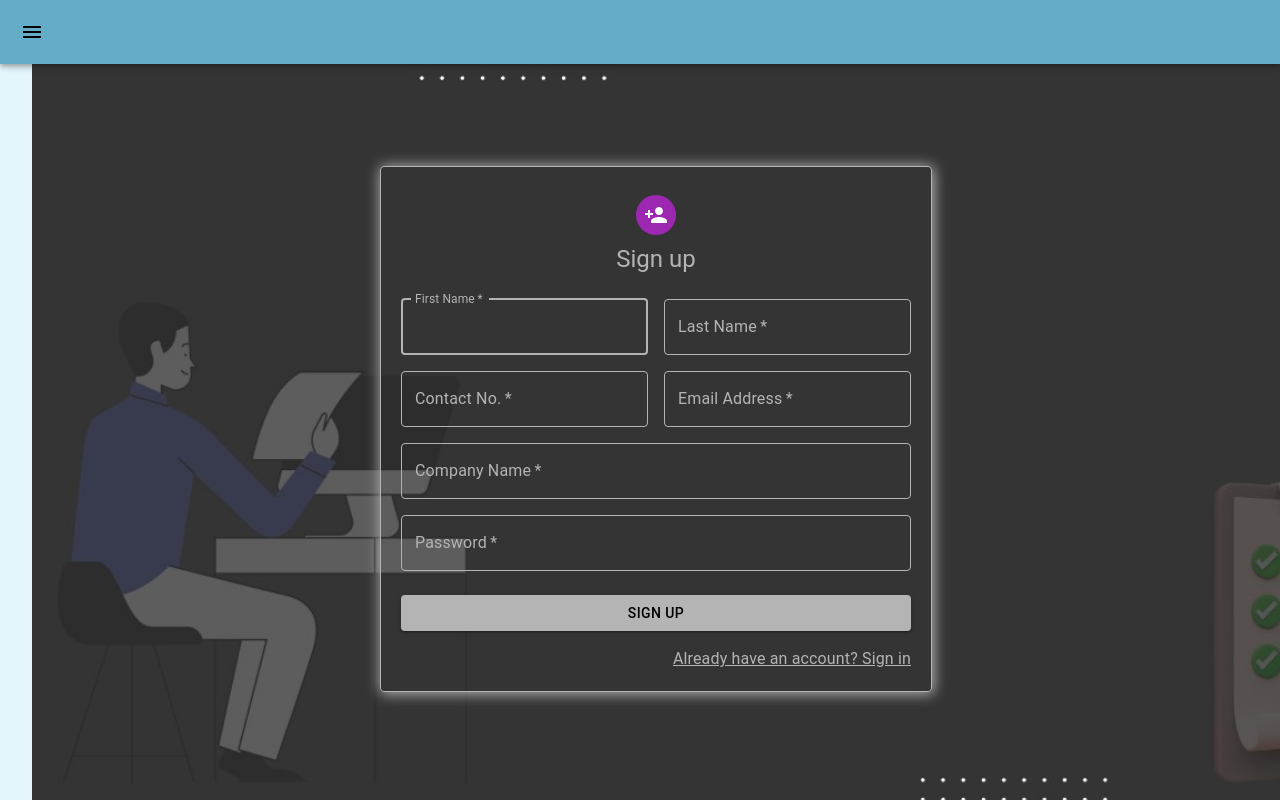
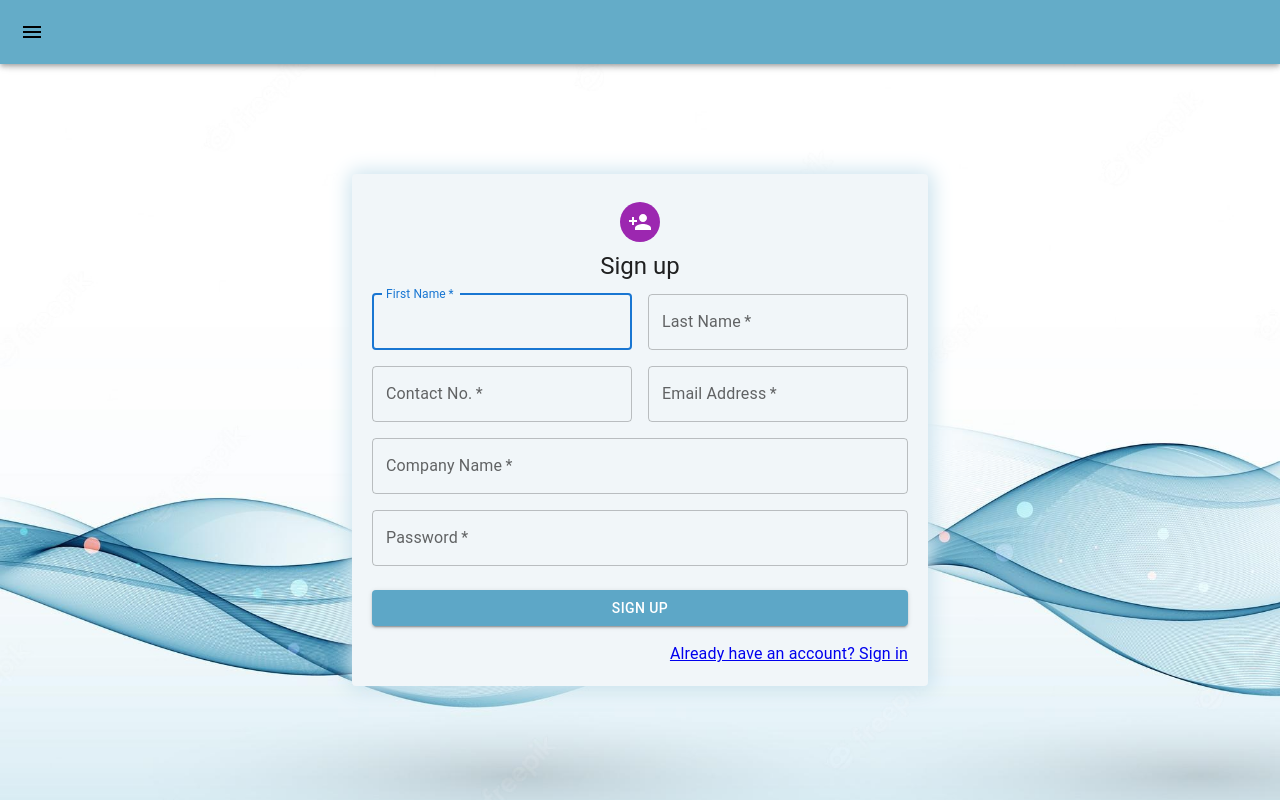
Before and after one commit to ankitaceoitbox/RecurrReminder, a React (Create React App) app: page /register in a window 1280 px wide. Built offline with nearby package versions, Linux system fonts and the light colour scheme.

Commit message:
added img

```diff
--- a/public/index.html
+++ b/public/index.html
@@ -32,7 +32,7 @@
         height: 100%;
         margin: 0;
         padding: 0;
-        overflow-x: hidden;
+        overflow-x: auto;
       }
     </style>
   </head>
--- a/src/App.js
+++ b/src/App.js
@@ -22,7 +22,7 @@ function App() {
         <Grid item sm={0.3}>
           <SideNavBar />
         </Grid>
-        <Grid item sm={11.7} xs={11}>
+        <Grid item sm={12} xs={12} md={12}>
           <Routes>
             <Route
               path="/allforms"
--- a/src/components/registration.jsx
+++ b/src/components/registration.jsx
@@ -50,24 +50,29 @@ function RegistrationForm() {
             style={{
                 display: 'flex',
                 justifyContent: 'center',
-                alignItems: 'center',
-                marginTop: "29px"
+                boxSizing: "border-box",
+                alignItems: "center",
             }}
-            className="registartionForm"
+            className="registration-form"
         >
-            <Container component="main" maxWidth="sm">
-                <CssBaseline />
-                <Paper elevation={6} sx={{
-                    padding: '20px', display: 'flex', flexDirection: 'column', alignItems: 'center', background: "transparent", border: "1px solid rgb(180 180 180)",
-                    boxShadow: "rgb(180 180 180) 1px 1px 14px 1px"
+            <Container component="main" sx={{ marginTop: "60px" }}>
+                <Box>
+                    <Grid container sx={{ display: "flex", justifyContent: "center" }}>
+                        <Grid item xs={12} sm={12} md={6} sx={{ alignItems: "center", mt: "auto" }}>
+                            <Paper elevation={5} sx={{
+                                padding: '20px', background: "#f1f6f9",
+                                boxShadow: "rgb(204 227 238) 1px 1px 20px 4px",
+                                boxSizing: "border-box",
                             }}>
+                                <div style={{ display: 'flex', alignItems: "center", flexDirection: "column", marginBottom: "12px" }}>
                                     <Avatar sx={{ m: 1, bgcolor: 'secondary.main' }}>
                                         <PersonAddIcon />
                                     </Avatar>
-                    <Typography component="h1" variant="h5" style={{ color: "rgb(180 180 180)", fontFamily: "roboto" }}>
+                                    <Typography component="h1" variant="h5" style={{ color: "", fontFamily: "roboto" }}>
                                         Sign up
                                     </Typography>
-                    <Box component="form" noValidate onSubmit={handleSubmit} sx={{ mt: 3 }}>
+                                </div>
+                                <Box component="form" noValidate onSubmit={handleSubmit}>
                                     <Grid container spacing={2}>
                                         <Grid item xs={12} sm={6}>
                                             <TextField
@@ -80,23 +85,6 @@ function RegistrationForm() {
                                                 autoFocus
                                                 value={formData.firstName}
                                                 onChange={handleInputChange}
-                                    sx={{
-                                        "& .MuiInputLabel-root": { color: 'rgb(180 180 180)' },
-                                        "& .MuiOutlinedInput-root": {
-                                            "& > fieldset": { borderColor: "rgb(180 180 180)" },
-                                            "&:hover fieldset": { borderColor: "rgb(180 180 180)" },
-                                            "& > fieldset": { borderColor: "rgb(180 180 180)" },
-                                            "&.Mui-focused fieldset": {
-                                                borderColor: "rgb(180 180 180)",
-                                            },
-                                            "& input": {
-                                                color: 'ghostwhite',
-                                            },
-                                        },
-                                        "& label.MuiInputLabel-root": {
-                                            color: 'rgb(180 180 180)', // Specify label color
-                                        },
-                                    }}
                                                 InputProps={{
                                                     inputProps: {
                                                         style: {
@@ -116,23 +104,6 @@ function RegistrationForm() {
                                                 autoComplete="family-name"
                                                 value={formData.lastName}
                                                 onChange={handleInputChange}
-                                    sx={{
-                                        "& .MuiInputLabel-root": { color: 'rgb(180 180 180)' },
-                                        "& .MuiOutlinedInput-root": {
-                                            "& > fieldset": { borderColor: "rgb(180 180 180)" },
-                                            "&:hover fieldset": { borderColor: "rgb(180 180 180)" },
-                                            "& > fieldset": { borderColor: "rgb(180 180 180)" },
-                                            "&.Mui-focused fieldset": {
-                                                borderColor: "rgb(180 180 180)",
-                                            },
-                                            "& input": {
-                                                color: 'ghostwhite',
-                                            },
-                                        },
-                                        "& label.MuiInputLabel-root": {
-                                            color: 'rgb(180 180 180)', // Specify label color
-                                        },
-                                    }}
                                                 InputProps={{
                                                     inputProps: {
                                                         style: {
@@ -153,23 +124,6 @@ function RegistrationForm() {
                                                 autoComplete="tel"
                                                 value={formData.contactNo}
                                                 onChange={handleInputChange}
-                                    sx={{
-                                        "& .MuiInputLabel-root": { color: 'rgb(180 180 180)' },
-                                        "& .MuiOutlinedInput-root": {
-                                            "& > fieldset": { borderColor: "rgb(180 180 180)" },
-                                            "&:hover fieldset": { borderColor: "rgb(180 180 180)" },
-                                            "& > fieldset": { borderColor: "rgb(180 180 180)" },
-                                            "&.Mui-focused fieldset": {
-                                                borderColor: "rgb(180 180 180)",
-                                            },
-                                            "& input": {
-                                                color: 'ghostwhite',
-                                            },
-                                        },
-                                        "& label.MuiInputLabel-root": {
-                                            color: 'rgb(180 180 180)', // Specify label color
-                                        },
-                                    }}
                                                 InputProps={{
                                                     inputProps: {
                                                         style: {
@@ -189,23 +143,6 @@ function RegistrationForm() {
                                                 autoComplete="email"
                                                 value={formData.email}
                                                 onChange={handleInputChange}
-                                    sx={{
-                                        "& .MuiInputLabel-root": { color: 'rgb(180 180 180)' },
-                                        "& .MuiOutlinedInput-root": {
-                                            "& > fieldset": { borderColor: "rgb(180 180 180)" },
-                                            "&:hover fieldset": { borderColor: "rgb(180 180 180)" },
-                                            "& > fieldset": { borderColor: "rgb(180 180 180)" },
-                                            "&.Mui-focused fieldset": {
-                                                borderColor: "rgb(180 180 180)",
-                                            },
-                                            "& input": {
-                                                color: 'ghostwhite',
-                                            },
-                                        },
-                                        "& label.MuiInputLabel-root": {
-                                            color: 'rgb(180 180 180)', // Specify label color
-                                        },
-                                    }}
                                                 InputProps={{
                                                     inputProps: {
                                                         style: {
@@ -225,23 +162,6 @@ function RegistrationForm() {
                                                 autoComplete="company-name"
                                                 value={formData.companyName}
                                                 onChange={handleInputChange}
-                                    sx={{
-                                        "& .MuiInputLabel-root": { color: 'rgb(180 180 180)' },
-                                        "& .MuiOutlinedInput-root": {
-                                            "& > fieldset": { borderColor: "rgb(180 180 180)" },
-                                            "&:hover fieldset": { borderColor: "rgb(180 180 180)" },
-                                            "& > fieldset": { borderColor: "rgb(180 180 180)" },
-                                            "&.Mui-focused fieldset": {
-                                                borderColor: "rgb(180 180 180)",
-                                            },
-                                            "& input": {
-                                                color: 'ghostwhite',
-                                            },
-                                        },
-                                        "& label.MuiInputLabel-root": {
-                                            color: 'rgb(180 180 180)', // Specify label color
-                                        },
-                                    }}
                                                 InputProps={{
                                                     inputProps: {
                                                         style: {
@@ -262,23 +182,6 @@ function RegistrationForm() {
                                                 autoComplete="new-password"
                                                 value={formData.password}
                                                 onChange={handleInputChange}
-                                    sx={{
-                                        "& .MuiInputLabel-root": { color: 'rgb(180 180 180)' },
-                                        "& .MuiOutlinedInput-root": {
-                                            "& > fieldset": { borderColor: "rgb(180 180 180)" },
-                                            "&:hover fieldset": { borderColor: "rgb(180 180 180)" },
-                                            "& > fieldset": { borderColor: "rgb(180 180 180)" },
-                                            "&.Mui-focused fieldset": {
-                                                borderColor: "rgb(180 180 180)",
-                                            },
-                                            "& input": {
-                                                color: 'ghostwhite',
-                                            },
-                                        },
-                                        "& label.MuiInputLabel-root": {
-                                            color: 'rgb(180 180 180)', // Specify label color
-                                        },
-                                    }}
                                                 InputProps={{
                                                     inputProps: {
                                                         style: {
@@ -299,21 +202,24 @@ function RegistrationForm() {
                                         fullWidth
                                         variant="contained"
                                         sx={{ mt: 3, mb: 2 }}
-                            style={{ background: "rgb(180 180 180)", color: "black", fontFamily: "roboto" }}
+                                        style={{ background: "rgb(93 167 199)", color: "white", fontFamily: "roboto" }}
                                     >
                                         Sign Up
                                     </Button>
                                     <Grid container justifyContent="flex-end">
                                         <Grid item>
-                                <Link href="#" variant="body2" to="/login" style={{ color: "rgb(180 180 180)", fontFamily: "roboto" }} >
+                                            <Link href="#" variant="body2" to="/login" style={{ fontFamily: "roboto" }} >
                                                 Already have an account? Sign in
                                             </Link>
                                         </Grid>
                                     </Grid>
                                 </Box>
                             </Paper>
+                        </Grid>
+                    </Grid>
+                </Box>
             </Container>
-        </div>
+        </div >
     );
 }
 
--- a/src/components/sidenavbar.css
+++ b/src/components/sidenavbar.css
@@ -1,5 +1,11 @@
-.registartionForm {
+.registration-form {
   height: 100vh;
-  background-image: url("../../public/img3.jpeg");
+  background-image: url("../../public/bgimg.jpg");
   background-size: cover;
 }
+
+@media (max-width: 600px) {
+  .registration-form {
+    height: 100vh;
+  }
+}
```
Also changed, not shown: src/components/global.css (+6 -3 lines), src/components/login.jsx (+8 -11 lines). Lines whose indentation alone changed are shown as unchanged.
